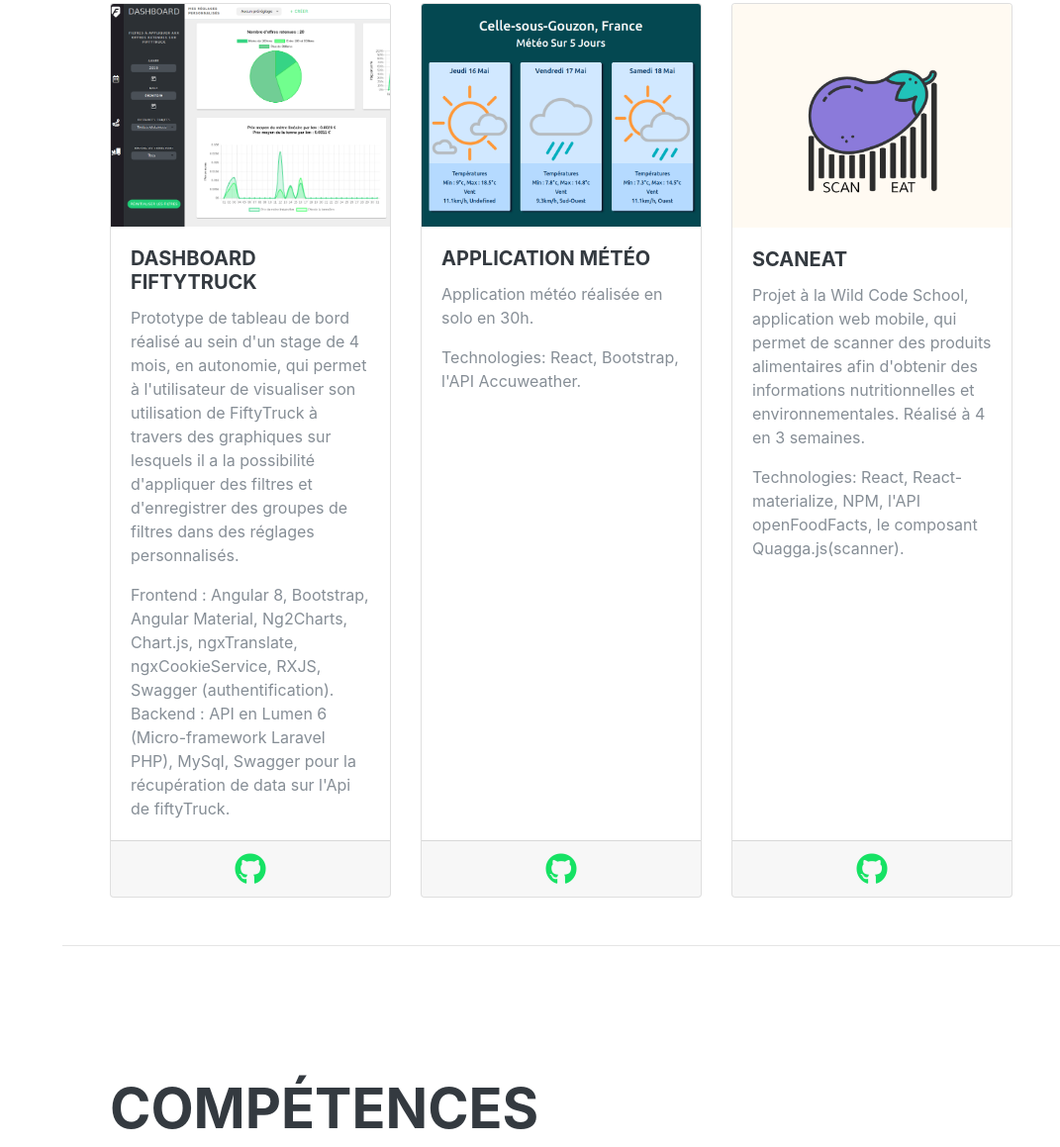
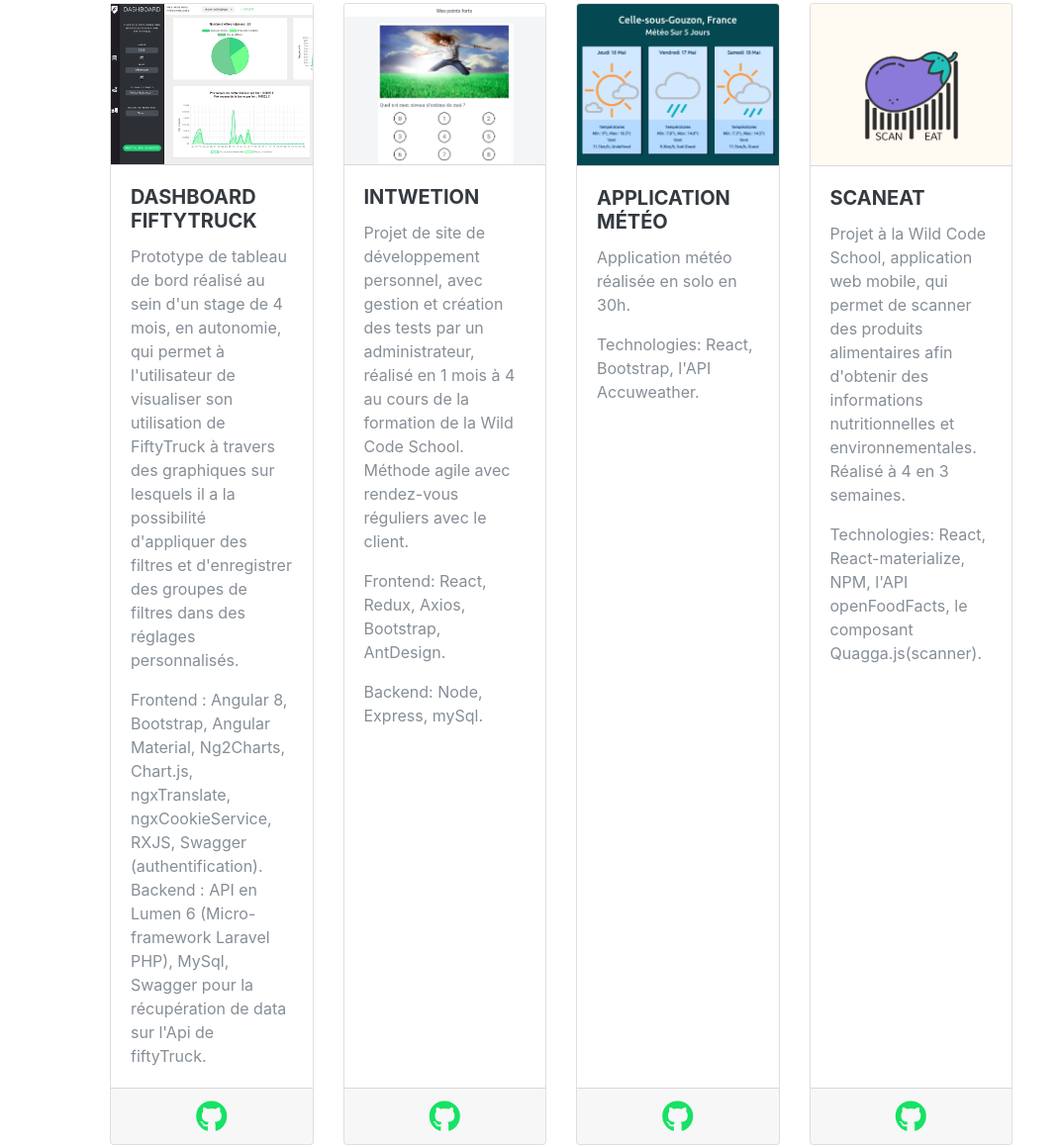
Before and after one commit to Romain-Dailly/CV, a website: page index.html in a window 1280 px wide. Shown: the part 983-2142 px from the top of the page at 99% size, without its empty margins (209-1280 px from the left). Drawn offline with nearby package versions, Linux system fonts and the light colour scheme; a web font is replaced by a local one.

Commit message:
added intwetion project

```diff
--- a/index.html
+++ b/index.html
@@ -90,9 +90,11 @@
     <section class="resume-section p-3 p-lg-5 d-flex justify-content-center projects" id="projets">
       <div class="w-100">
         <h2 class="mb-5">Projets</h2>
-        <div class="card-deck">
-          <div class="card">
-            <a href='./img/FiftyTruckDashBoardTest.png' target='blank' title='Lien vers un screenshot'><img src="./img/FiftyTruckDashBoardTestSmallResized.png" class="card-img-top" alt="fifty"></a>
+        <div class="card-deck row">
+          <div class="card col-12 col-md-6 col-lg-3 p-0 img-fluid">
+            <div class='card-header m-0 p-0'>
+              <a href='./img/FiftyTruckDashBoardTest.png' target='blank' title='Lien vers un screenshot'><img class='img-fluid' src="./img/FiftyTruckDashBoardTestSmallResized.png" class="card-img-top" alt="fifty"></a>
+            </div>
             <div class="card-body">
               <h5 class="card-title align-center">Dashboard FiftyTruck</h5>
               <p class="card-text">Prototype de tableau de bord réalisé au sein d'un stage de 4 mois, en autonomie, qui permet à l'utilisateur de visualiser son utilisation
@@ -104,40 +106,47 @@
                 </p>
             </div>
             <div class="card-footer m-0">
-              <a href="https://github.com/Romain-Dailly/RD-Meteo" class="d-flex justify-content-center" title='Vers le projet Github'>
+              <a href="https://github.com/Romain-Dailly/RD-Meteo" target='blank' class="d-flex justify-content-center" title='Vers le projet Github'>
                 <i class="fab fa-github fa-2x"></i>
               </a>
             </div>
           </div>
-          <div class="card">
-            <a href="https://romain-dailly-meteo.netlify.com/" target='blank' title='Voir le site'><img src="./img/Appli météosmall.png" class="card-img-top" alt="meteo"></a>
+          <div class="card col-12 col-md-6 col-lg-3 p-0 img-fluid">
+            <div class='card-header m-0 p-0'>
+              <a href='./img/Intwetion.png' target='blank' title='Lien vers un screenshot'><img src="./img/IntwetionSmall.png" class="card-img-top" alt="Intwetion"></a>
+            </div>
+            <div class="card-body">
+              <h5 class="card-title">Intwetion</h5>
+              <p class="card-text">Projet de site de développement personnel, avec gestion et création des tests par un administrateur, réalisé en 1 mois à 4 au cours de la formation
+                de la Wild Code School. Méthode agile avec rendez-vous réguliers avec le client.</p>
+              <p class="card-text">Frontend: React, Redux, Axios, Bootstrap, AntDesign.</p>
+              <p class="card-text">Backend: Node, Express, mySql.</p>
+            </div>
+            <div class="card-footer m-0">
+              <a href="https://github.com/Romain-Dailly/IntWetion" target='blank' class="d-flex justify-content-center" title='Vers le projet Github'>
+                <i class="fab fa-github fa-2x"></i>
+              </a>
+            </div>
+          </div>
+          <div class="card col-12 col-md-6 col-lg-3 p-0 img-fluid">
+            <div class='card-header m-0 p-0'>
+              <a href="https://romain-dailly-meteo.netlify.com/" target='blank' title='Voir le site'><img src="./img/Appli météosmall.png" class="card-img-top" alt="meteo"></a>
+            </div>
             <div class="card-body">
               <h5 class="card-title align-center">Application météo</h5>
               <p class="card-text">Application météo réalisée en solo en 30h.</p>
               <p class="card-text">Technologies: React, Bootstrap, l'API Accuweather.</p>
             </div>
             <div class="card-footer m-0">
-              <a href="https://github.com/Romain-Dailly/RD-Meteo" class="d-flex justify-content-center" title='Vers le projet Github'>
+              <a href="https://github.com/Romain-Dailly/RD-Meteo" target='blank' class="d-flex justify-content-center" title='Vers le projet Github'>
                 <i class="fab fa-github fa-2x"></i>
               </a>
             </div>
           </div>
-          <!-- <div class="card">
-            <img src="./img/SUPER POULEsmall.png" class="card-img-top" alt="superpoule">
-            <div class="card-body">
-              <h5 class="card-title">Jeu SuperPoule</h5>
-              <p class="card-text">Projet de jeu vidéo réalisé en 24h à 4 lors d'un hackaton dans le cadre de la formation
-                de la Wild Code School.</p>
-              <p class="card-text">Technologies: VanillaJS, Bootstrap, Phazer.</p>
+          <div class="card col-12 col-md-6 col-lg-3 p-0 img-fluid">
+            <div class='card-header m-0 p-0'>
+              <a href="https://heuristic-mcclintock-8cdd49.netlify.com/" target='blank' title='Voir le site'><img src="./img/Scaneatsmall.png" class="card-img-top" alt="scaneat"></a>
             </div>
-            <div class="card-footer m-0">
-              <a href="https://github.com/Romain-Dailly/SuperPoule" class="d-flex justify-content-center" title='Vers le projet Github'>
-                <i class="fab fa-github fa-2x"></i>
-              </a>
-            </div>
-          </div> -->
-          <div class="card">
-            <a href="https://heuristic-mcclintock-8cdd49.netlify.com/" target='blank' title='Voir le site'><img src="./img/Scaneatsmall.png" class="card-img-top" alt="scaneat"></a>
             <div class="card-body">
               <h5 class="card-title">ScanEat</h5>
               <p class="card-text">Projet à la Wild Code School, application web mobile, qui permet de scanner des
@@ -147,7 +156,7 @@
                 Quagga.js(scanner).</p>
             </div>
             <div class="card-footer m-0">
-              <a href="https://github.com/Romain-Dailly/ScanEat" class="d-flex justify-content-center" title='Vers le projet Github'>
+              <a href="https://github.com/Romain-Dailly/ScanEat" target='blank' class="d-flex justify-content-center" title='Vers le projet Github'>
                 <i class="fab fa-github fa-2x"></i>
               </a>
             </div>
```
Also changed, not shown: css/resume.min.css, img/Intwetion.png (added), img/IntwetionSmall.png (added).
